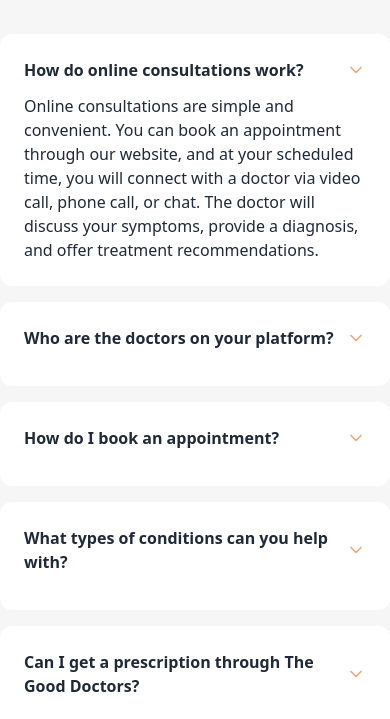
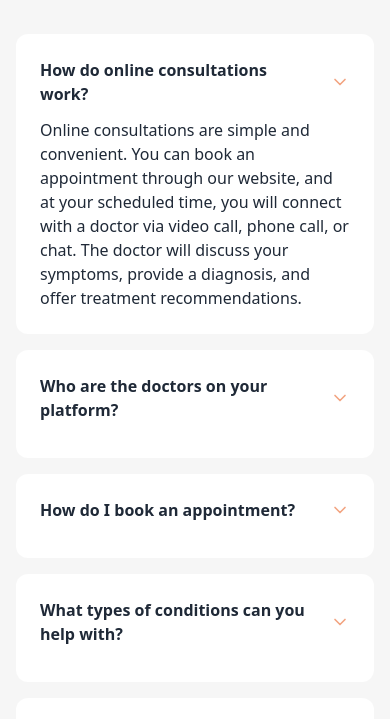
Before and after one commit to JasimDAce/FAQ, a plain HTML site: page index.html in a window 390 px wide. Shown: the part 86-805 px from the top of the page. Drawn offline with nearby package versions, Linux system fonts and the light colour scheme.

Commit message:
I have adjust padding

```diff
--- a/index.html
+++ b/index.html
@@ -8,7 +8,7 @@
 </head>
 <body class="">
     <!-- FAQ -->
-<div class="max-w-[85rem] md:max-w-full  py-10 sm:px-6 lg:px-8 lg:py-14 mx-auto bg-[#f6f6f6]">
+<div class="max-w-[85rem] px-4 md:max-w-full  py-10 sm:px-6 lg:px-8 lg:py-14 mx-auto bg-[#f6f6f6]">
     <!-- Title -->
     <div class="max-w-2xl mx-auto text-center mb-10 lg:mb-14">
       <h2 class="text-4xl font-bold md:text-7xl md:leading-tight font-serif">FAQ</h2>
```
